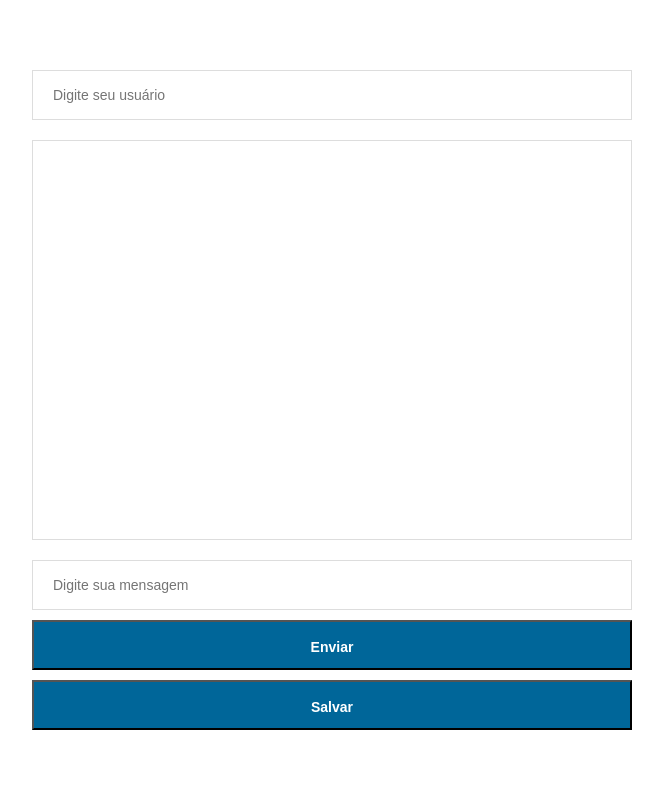
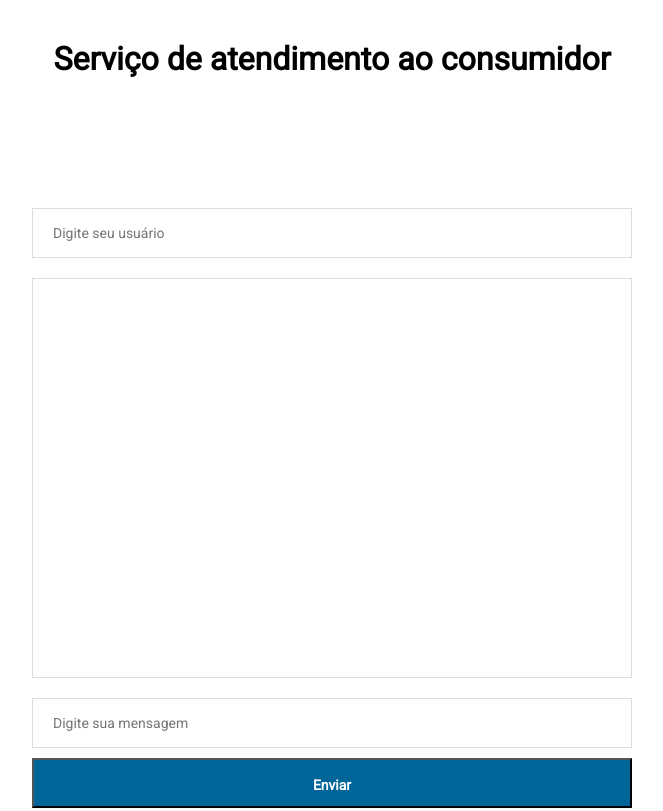
Before and after one commit to Ollie570/Chat-com-NodeJs-e-Socket.io, a website: page public/index.html in a window 1280 px wide. Shown: the top 811 px of the page, without its empty margins (308-971 px from the left). Drawn offline with nearby package versions, Linux system fonts and the light colour scheme; no server answers.

Commit message:
Alteração da fonte

```diff
--- a/public/estilo.css
+++ b/public/estilo.css
@@ -6,6 +6,13 @@ html, body {
     margin: 0;
     padding: 0;
     box-sizing: border-box;
+    font-family: 'Roboto', sans-serif;
+  }
+
+  #header {
+    margin-top: 40px;
+    margin-bottom: 60px;
+    text-align: center;
   }
 
   #chat {
--- a/public/index.html
+++ b/public/index.html
@@ -8,6 +8,7 @@
     <meta name = "viewport" content = "width=device-width, initial-scale = 1.0">
     <link rel = "stylesheet" href = "estilo.css">
     <link rel = "shortcut icon" href = "sac.png">
+    <link href="https://fonts.googleapis.com/css2?family=Roboto&display=swap" rel="stylesheet">
     <script src = "https://cdnjs.cloudflare.com/ajax/libs/jquery/3.5.1/jquery.min.js"></script>
     <script src = "https://cdnjs.cloudflare.com/ajax/libs/socket.io/2.3.0/socket.io.js"></script>
     <script type = "text/javascript" src = "FileSaver.js"></script>
@@ -17,6 +18,12 @@
 </head>
 
 <body>
+
+    <header id = "header">
+
+        <h1>Serviço de atendimento ao consumidor</h1>
+
+    </header>
 
     <form id = "chat">
         <input id = "nome" type = "text" name = "username" placeholder = "Digite seu usuário">
```
